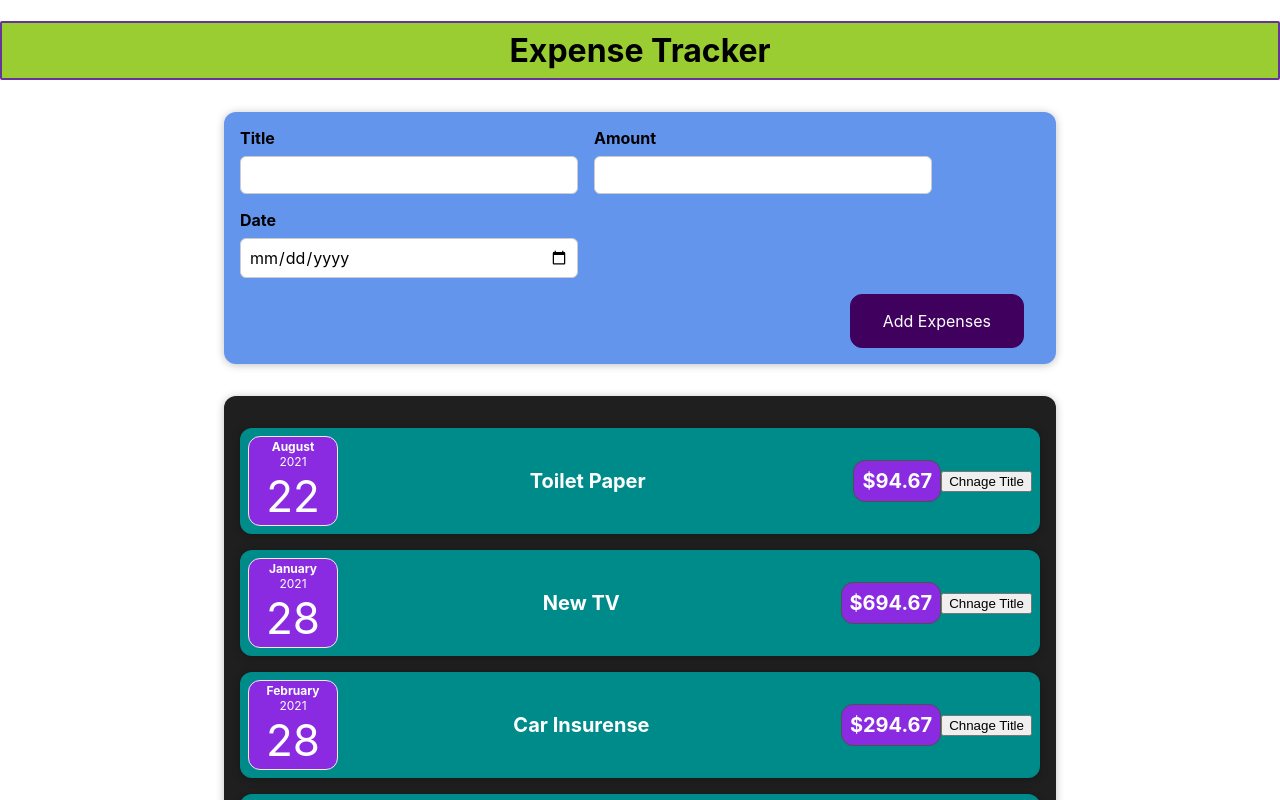
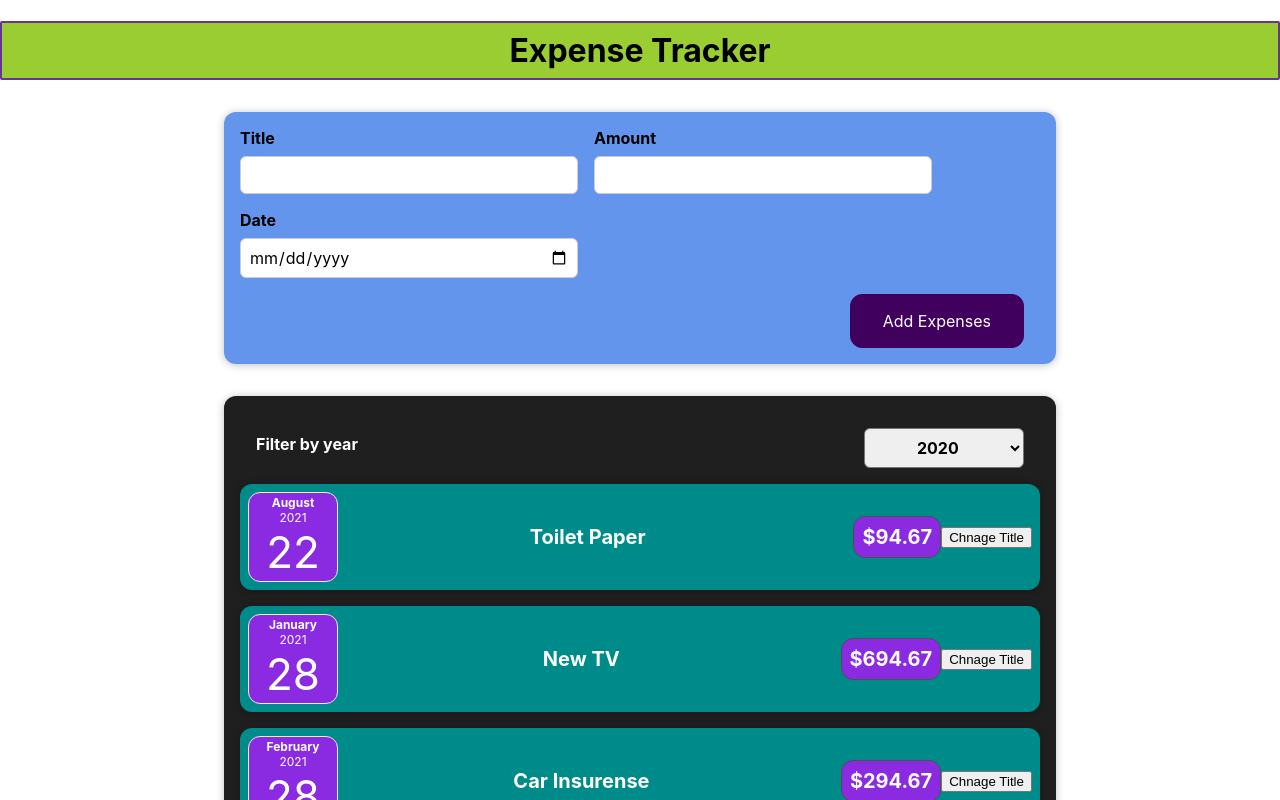
Before and after one commit to 404Bappy/expense-tracker-app, a React (Create React App) app: page / in a window 1280 px wide. Shown: the top 800 px of the page. Built offline with nearby package versions, Linux system fonts and the light colour scheme.

Commit message:
first commit

```diff
--- a/src/App.js
+++ b/src/App.js
@@ -43,6 +43,7 @@
       <h1 className='title-app'>Expense Tracker</h1>
       <NewExpenses onAddExpenses={addExpenseHandler} />
       <Expenses item={expenses} />
+
     </div>
   );
 }
--- a/src/Components/Expenses/Expenses.js
+++ b/src/Components/Expenses/Expenses.js
@@ -1,12 +1,22 @@
-import React from 'react';
+import React, { useState } from 'react';
 import Card from '../UI/Card';
 import ExpenseItem from './ExpenseItem';
+
 import './Expenses.css';
+import ExpensesFilter from './ExpensesFilter';
 
 
 const Expenses = (props) => {
+    const [filteredYear, setFilteredYear] = useState('2020');
+
+    const filterChangeHandler = selectedYear => {
+        setFilteredYear(selectedYear);
+    };
     return (
         <Card className='expenses'>
+
+            <ExpensesFilter selected={filteredYear} onChangeFilter={filterChangeHandler} />
+
             <ExpenseItem title={props.item[0].title} amount={props.item[0].amount} date={props.item[0].date}></ExpenseItem>
             <ExpenseItem title={props.item[1].title} amount={props.item[1].amount} date={props.item[1].date}></ExpenseItem>
             <ExpenseItem title={props.item[2].title} amount={props.item[2].amount} date={props.item[2].date}></ExpenseItem>
--- a/src/Components/Expenses/ExpensesFilter.css
+++ b/src/Components/Expenses/ExpensesFilter.css
@@ -0,0 +1,24 @@
+.expenses-filter {
+    color: white;
+    padding: 0 1rem;
+}
+
+.expenses-filter__control {
+    display: flex;
+    width: 100%;
+    align-items: center;
+    justify-content: space-between;
+    margin: 1rem 0;
+  }
+
+  .expenses-filter label {
+    font-weight: bold;
+    margin-bottom: 0.5rem;
+  }
+
+  .expenses-filter select {
+    font: inherit;
+    padding: 0.5rem 3rem;
+    font-weight: bold;
+    border-radius: 6px;
+  }
--- a/src/Components/Expenses/ExpensesFilter.js
+++ b/src/Components/Expenses/ExpensesFilter.js
@@ -1,4 +1,5 @@
 import React from 'react';
+import './ExpensesFilter.css';
 
 const ExpensesFilter = (props) => {
     const dropdownChangeHandler = (event) => {
```
